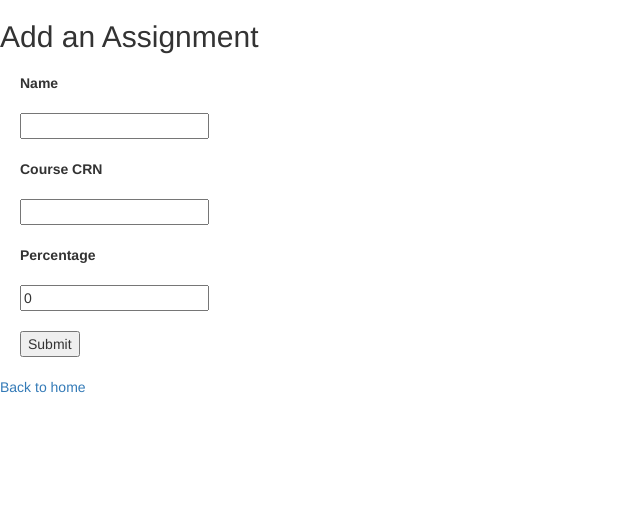
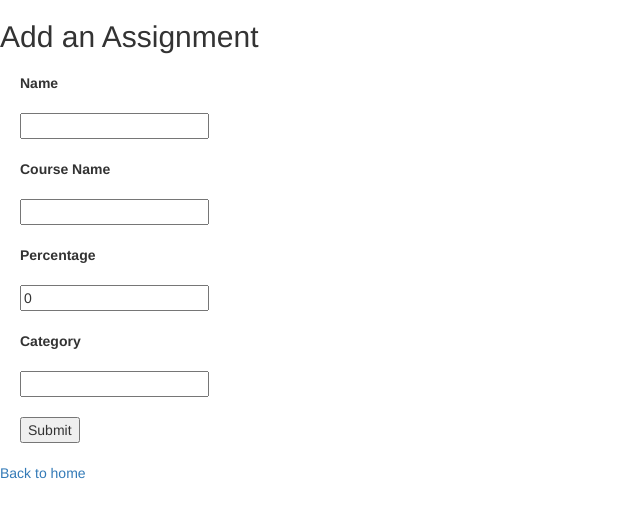
Before and after one commit to FozziWig1998/pass_the_class_local, a PHP site: page /create_assignments.php in a window 1280 px wide. Shown: the top 518 px of the page, without its empty margins (0-640 px from the left). Run offline with PHP 8.4, Linux system fonts and the light colour scheme; some libraries are stand-ins or nearby versions.

Commit message:
hopefully this isn't terrible code

```diff
--- a/passTheClass/public/create_assignments.php
+++ b/passTheClass/public/create_assignments.php
@@ -10,42 +10,84 @@ if (isset($_POST['submit'])) {
   if (!hash_equals($_SESSION['csrf'], $_POST['csrf'])) die();
   try  {
     $connection = new PDO($dsn, $username, $password, $options);
+    $connection->setAttribute(PDO::ATTR_ERRMODE, PDO::ERRMODE_EXCEPTION);
 
+
+      $assignment_name = $_POST['assignment_name'];
+      $course_name = $_POST['course_name'];
+      $percentage = $_POST['percentage'];
+      $category_name = $_POST['category_name'];
+
+      $sql = "
+        INSERT INTO Assignment (assignment_name, course_name, percentage) VALUES (:assignment_name, :course_name, :percentage);
+        INSERT INTO Category_Assignment (assignment_name, category_name) VALUES (:assignment_name, :category_name);
+        ";
+
+      $statement = $connection->prepare($sql);
+      $statement->bindValue(':assignment_name', $assignment_name);
+      $statement->bindValue(':course_name', $course_name);
+      $statement->bindValue(':percentage', $percentage);
+      $statement->bindValue(':category_name', $category_name);
+
+      $statement->execute();
+
+
+      // $connection = null;
+  /*
     $new_user = array(
       "name"         => $_POST['name'],
-      "course_CRN"   => $_POST['course_CRN'],
+      "course_name"   => $_POST['course_name'],
       "percentage"   => $_POST['percentage']
     );
-    $sql = sprintf(
+    $sql1 = sprintf(
       "INSERT INTO %s (%s) values (%s)",
       "Assignment",
       implode(", ", array_keys($new_user)),
       ":" . implode(", :", array_keys($new_user))
     );
+    $statement = $connection->prepare($sql1);
 
-    $statement = $connection->prepare($sql);
+
+    $join_table = array(
+      "name"   => $_POST['assignment_name'],
+      "category_name"   => $_POST['category_name'],
+    );
+    $sql2 = sprintf(
+      "INSERT INTO %s (%s) values (%s)",
+      "Course_Category",
+      implode(", ", array_keys($join_table)),
+      ":" . implode(", :", array_keys($join_table))
+    );
+
+
+    $statement = $connection->prepare($sql2);
     $statement->execute($new_user);
+    $statement->execute($join_table);*/
+
+
   } catch(PDOException $error) {
-      echo $sql . "<br>" . $error->getMessage();
+      echo $sql . "<br>" . $course_name . "<br>" . $assignment_name ."<br>" . $percentage ."<br>" . $category_name . "<br>" . $error->getMessage();
   }
 }
 ?>
 <?php require "templates/header.php"; ?>
 
   <?php if (isset($_POST['submit']) && $statement) : ?>
-    <blockquote><?php echo escape($_POST['name']); ?> successfully added.</blockquote>
+    <blockquote><?php echo escape($_POST['assignment_name']); ?> successfully added.</blockquote>
   <?php endif; ?>
 
   <h2>Add an Assignment</h2>
 
   <form method="post">
     <input name="csrf" type="hidden" value="<?php echo escape($_SESSION['csrf']); ?>">
-    <label for="Name">Name</label>
-    <input type="text" name="name" id="name">
-    <label for="course_CRN">Course CRN</label>
-    <input type="number" name="course_CRN" id="course_CRN">
+    <label for="assignment_name">Name</label>
+    <input type="text" name="assignment_name" id="assignment_name">
+    <label for="course_name">Course Name</label>
+    <input type="text" name="course_name" id="course_name">
     <label for="percentage">Percentage</label>
-    <input type="number" name="percentage" min="0" value="0" step="0.1" id="percentage">
+    <input type="number" name="percentage" min="0" value="0" step="0.05" id="percentage">
+    <label for="Category">Category</label>
+    <input type="text" name="category_name" id="category_name">
     <input type="submit" name="submit" value="Submit">
   </form>
 
--- a/passTheClass/public/delete_student.php
+++ b/passTheClass/public/delete_student.php
@@ -48,7 +48,7 @@ try {
     <?php foreach ($result as $row) : ?>
       <tr>
         <td><?php echo escape($row["netId"]); ?></td>
-        <td><?php echo escape($row["year"]); ?></td>
+        <td><?php echo escape($row["YEAR"]); ?></td>
         <td><button type="submit" name="submit" value="<?php echo escape($row["netId"]); ?>">Delete</button></td>
       </tr>
     <?php endforeach; ?>
--- a/passTheClass/public/index.php
+++ b/passTheClass/public/index.php
@@ -36,7 +36,7 @@
     <table>
         <thead>
             <tr>
-                <th>CRN</th>
+                <th>Course Name</th>
                 <th>Professor</th>
                 <th>Semester</th>
                 <th>Credit Hours</th>
@@ -45,7 +45,7 @@
         <tbody>
             <?php foreach ($result as $row) : ?>
                 <tr>
-                    <td><?php echo escape($row["CRN"]); ?></td>
+                    <td><?php echo escape($row["name"]); ?></td>
                     <td><?php echo escape($row["professor"]); ?></td>
                     <td><?php echo escape($row["semester"]); ?></td>
                     <td><?php echo escape($row["creditHours"]); ?></td>
--- a/passTheClass/public/update_single_student.php
+++ b/passTheClass/public/update_single_student.php
@@ -12,7 +12,7 @@ if (isset($_POST['submit'])) {
     $connection = new PDO($dsn, $username, $password, $options);
     $user =[
       "netId"        => $_POST['netId'],
-      "year" => $_POST['year'],
+      "year" => $_POST['YEAR'],
     ];
     $sql = "UPDATE Student
             SET netId = :netId,
@@ -45,7 +45,7 @@ if (isset($_GET['netId'])) {
 <?php require "templates/header.php"; ?>
 
 <?php if (isset($_POST['submit']) && $statement) : ?>
-	<blockquote><?php echo escape($_POST['name']); ?> successfully updated.</blockquote>
+	<blockquote><?php echo escape($_POST['netId']); ?> successfully updated.</blockquote>
 <?php endif; ?>
 
 <h2>Edit a Student</h2>
@@ -54,7 +54,7 @@ if (isset($_GET['netId'])) {
     <input name="csrf" type="hidden" value="<?php echo escape($_SESSION['csrf']); ?>">
     <?php foreach ($user as $key => $value) : ?>
       <label for="<?php echo $key; ?>"><?php echo ucfirst($key); ?></label>
-	    <input type="text" name="<?php echo $key; ?>" id="<?php echo $key; ?>" value="<?php echo escape($value); ?>" <?php echo ($key === 'netId' ? 'readonly' : null); ?>> //??
+	    <input type="text" name="<?php echo $key; ?>" id="<?php echo $key; ?>" value="<?php echo escape($value); ?>" <?php echo ($key === 'netId' ? 'readonly' : null); ?>>
     <?php endforeach; ?>
     <input type="submit" name="submit" value="Submit">
 </form>
--- a/passTheClass/public/update_student.php
+++ b/passTheClass/public/update_student.php
@@ -27,8 +27,8 @@ require "../common.php";
         <?php foreach ($result as $row) : ?>
             <tr>
                 <td><?php echo escape($row["netId"]); ?></td>
-                <td><?php echo escape($row["year"]); ?></td>
-                <td><a href="update-single_category.php?name=<?php echo escape($row["netId"]); ?>">Edit</a></td>
+                <td><?php echo escape($row["YEAR"]); ?></td>
+                <td><a href="update_single_student.php?netId=<?php echo escape($row["netId"]); ?>">Edit</a></td>
             </tr>
         <?php endforeach; ?>
     </tbody>
```
Also changed, not shown: passTheClass/public/read_student.php (+4 -4 lines), passTheClass/public/update-single_assignments.php (+11 -11 lines), passTheClass/public/update_assignments.php (+4 -4 lines).
